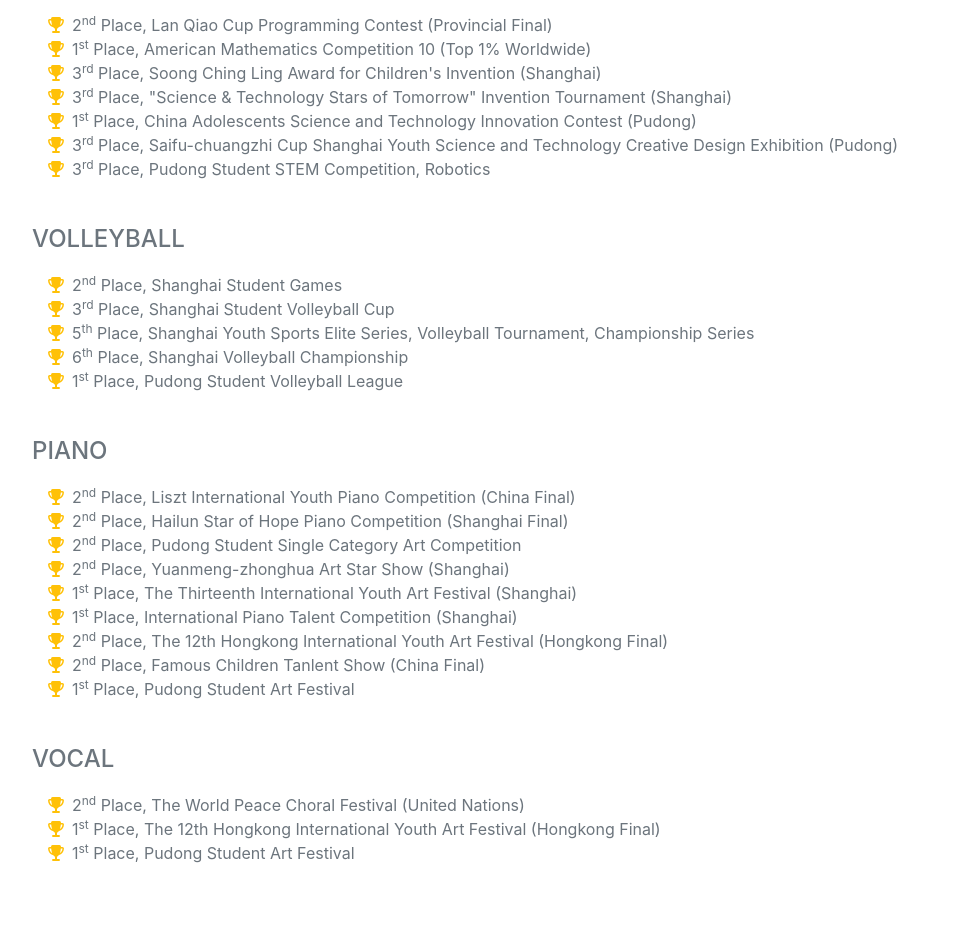
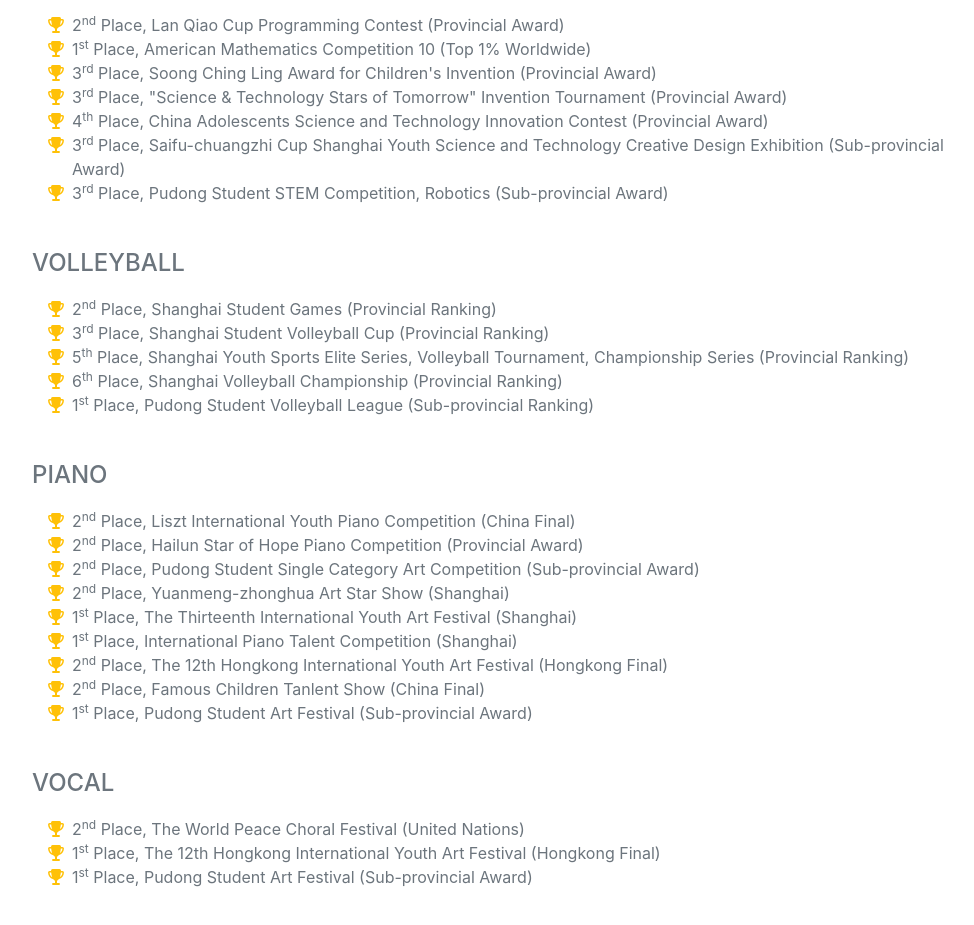
Before and after one commit to cynthshn/cynthshn.github.io, a plain HTML site: page index.html in a window 1280 px wide. Shown: the part 2096-3021 px from the top of the page, without its empty margins (288-1262 px from the left). Drawn offline with nearby package versions, Linux system fonts and the light colour scheme; a web font is replaced by a local one.

Commit message:
Add files via upload

```diff
--- a/index.html
+++ b/index.html
@@ -81,7 +81,7 @@
 					<ul class="fa-ul mb-0">
 						<li>
 							<span class="fa-li text-warning"><i class="fas fa-trophy"></i></span>
-							2<sup>nd</sup> Place, Lan Qiao Cup Programming Contest (Provincial Final)
+							2<sup>nd</sup> Place, Lan Qiao Cup Programming Contest (Provincial Award)
 						</li>
 						<li>
 							<span class="fa-li text-warning"><i class="fas fa-trophy"></i></span>
@@ -89,23 +89,23 @@
 						</li>
 						<li>
 							<span class="fa-li text-warning"><i class="fas fa-trophy"></i></span>
-							3<sup>rd</sup> Place, Soong Ching Ling Award for Children's Invention (Shanghai)
+							3<sup>rd</sup> Place, Soong Ching Ling Award for Children's Invention (Provincial Award)
 						</li>
 						<li>
 							<span class="fa-li text-warning"><i class="fas fa-trophy"></i></span>
-							3<sup>rd</sup> Place, "Science & Technology Stars of Tomorrow" Invention Tournament (Shanghai)
+							3<sup>rd</sup> Place, "Science & Technology Stars of Tomorrow" Invention Tournament (Provincial Award)
 						</li>
 						<li>
 							<span class="fa-li text-warning"><i class="fas fa-trophy"></i></span>
-							1<sup>st</sup> Place, China Adolescents Science and Technology Innovation Contest (Pudong)
+							4<sup>th</sup> Place, China Adolescents Science and Technology Innovation Contest (Provincial Award)
 						</li>
 						<li>
 							<span class="fa-li text-warning"><i class="fas fa-trophy"></i></span>
-							3<sup>rd</sup> Place, Saifu-chuangzhi Cup Shanghai Youth Science and Technology Creative Design Exhibition (Pudong)
+							3<sup>rd</sup> Place, Saifu-chuangzhi Cup Shanghai Youth Science and Technology Creative Design Exhibition (Sub-provincial Award)
 						</li>
 						<li>
 							<span class="fa-li text-warning"><i class="fas fa-trophy"></i></span>
-							3<sup>rd</sup> Place, Pudong Student STEM Competition, Robotics
+							3<sup>rd</sup> Place, Pudong Student STEM Competition, Robotics (Sub-provincial Award)
 						</li>
 					</ul>
 					<p><br /></p>
@@ -113,23 +113,23 @@
 					<ul class="fa-ul mb-0">
 						<li>
 							<span class="fa-li text-warning"><i class="fas fa-trophy"></i></span>
-							2<sup>nd</sup> Place, Shanghai Student Games
+							2<sup>nd</sup> Place, Shanghai Student Games (Provincial Ranking)
 						</li>
 						<li>
 							<span class="fa-li text-warning"><i class="fas fa-trophy"></i></span>
-							3<sup>rd</sup> Place, Shanghai Student Volleyball Cup
+							3<sup>rd</sup> Place, Shanghai Student Volleyball Cup (Provincial Ranking)
 						</li>
 						<li>
 							<span class="fa-li text-warning"><i class="fas fa-trophy"></i></span>
-							5<sup>th</sup> Place, Shanghai Youth Sports Elite Series, Volleyball Tournament, Championship Series
+							5<sup>th</sup> Place, Shanghai Youth Sports Elite Series, Volleyball Tournament, Championship Series (Provincial Ranking)
 						</li>
 						<li>
 							<span class="fa-li text-warning"><i class="fas fa-trophy"></i></span>
-							6<sup>th</sup> Place, Shanghai Volleyball Championship
+							6<sup>th</sup> Place, Shanghai Volleyball Championship (Provincial Ranking)
 						</li>
 						<li>
 							<span class="fa-li text-warning"><i class="fas fa-trophy"></i></span>
-							1<sup>st</sup> Place, Pudong Student Volleyball League
+							1<sup>st</sup> Place, Pudong Student Volleyball League (Sub-provincial Ranking)
 						</li>
 					</ul>
 					<p><br /></p>
@@ -141,11 +141,11 @@
 						</li>
 						<li>
 							<span class="fa-li text-warning"><i class="fas fa-trophy"></i></span>
-							2<sup>nd</sup> Place, Hailun Star of Hope Piano Competition (Shanghai Final)
+							2<sup>nd</sup> Place, Hailun Star of Hope Piano Competition (Provincial Award)
 						</li>
 						<li>
 							<span class="fa-li text-warning"><i class="fas fa-trophy"></i></span>
-							2<sup>nd</sup> Place, Pudong Student Single Category Art Competition
+							2<sup>nd</sup> Place, Pudong Student Single Category Art Competition (Sub-provincial Award)
 						</li>
 						<li>
 							<span class="fa-li text-warning"><i class="fas fa-trophy"></i></span>
@@ -169,7 +169,7 @@
 						</li>
 						<li>
 							<span class="fa-li text-warning"><i class="fas fa-trophy"></i></span>
-							1<sup>st</sup> Place, Pudong Student Art Festival
+							1<sup>st</sup> Place, Pudong Student Art Festival (Sub-provincial Award)
 						</li>
 					</ul>
 					<p><br /></p>
@@ -185,7 +185,7 @@
 						</li>
 						<li>
 							<span class="fa-li text-warning"><i class="fas fa-trophy"></i></span>
-							1<sup>st</sup> Place, Pudong Student Art Festival
+							1<sup>st</sup> Place, Pudong Student Art Festival (Sub-provincial Award)
 						</li>
 					</ul>
 				</div>
```
